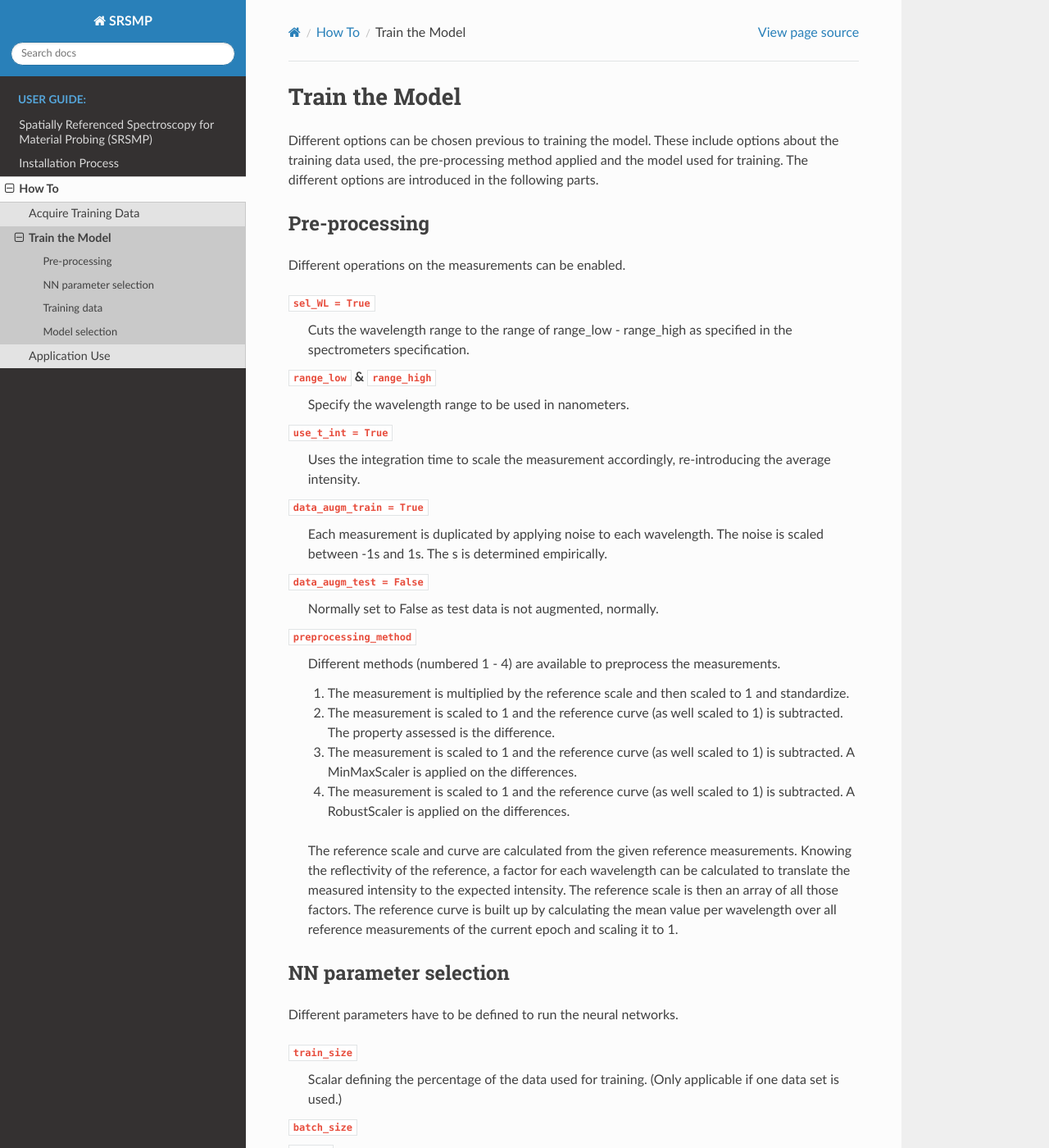
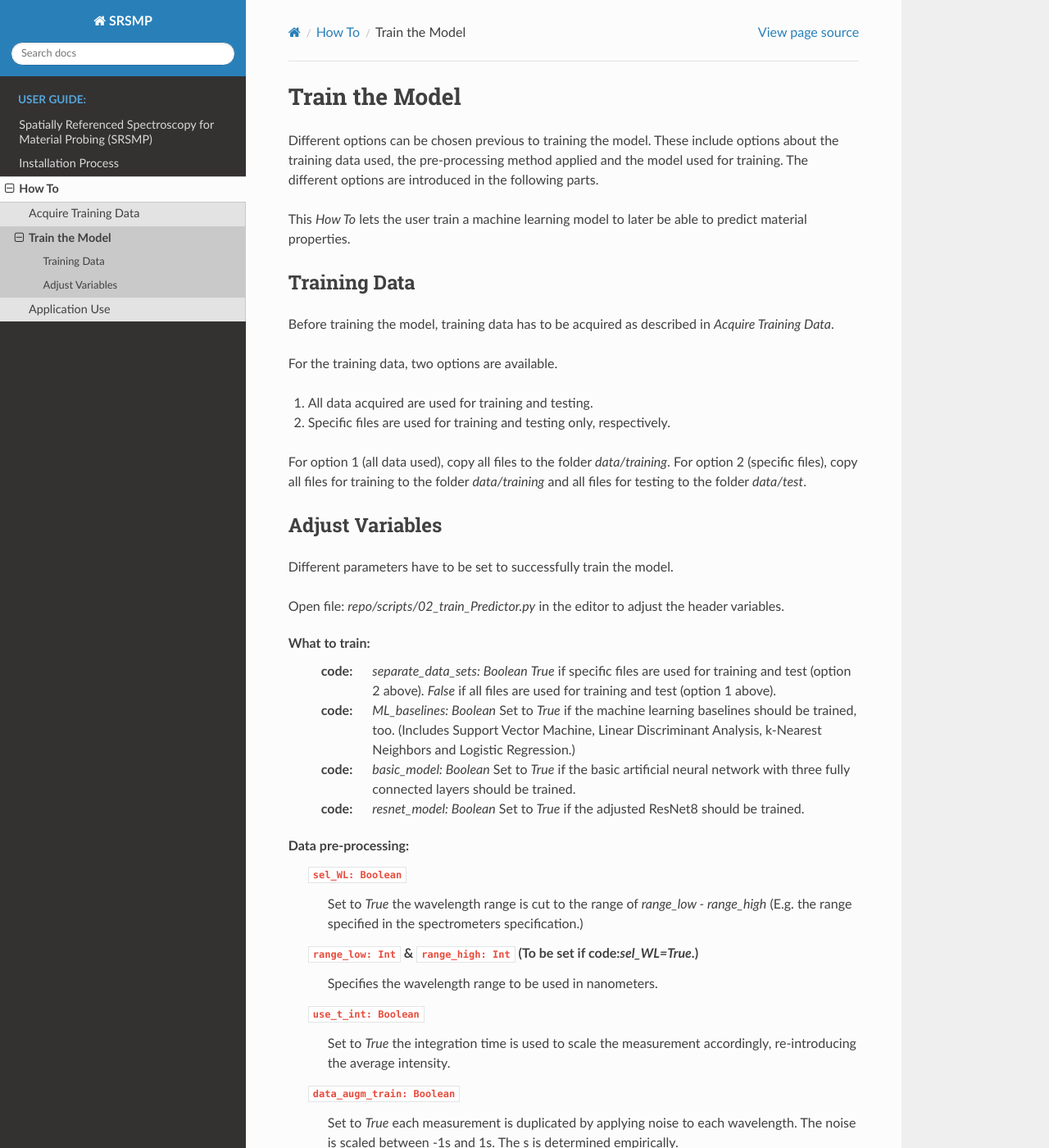
Before and after one commit to NixtonM/srsmp, a Sphinx documentation site: the page built from docs/source/content/httrain.rst, in a window 1280 px wide and 1400 px high. Shown: the whole window at 82% size. Built offline with Sphinx 7.4.7 and the Read the Docs theme 2.0.0, drawn with Linux system fonts in a browser that asks for light colours; some of the changed text lies outside the part shown.

Commit message:
doc Trian reworked

```diff
--- a/docs/source/content/howto.rst
+++ b/docs/source/content/howto.rst
@@ -4,7 +4,7 @@ How To
 The work process is divided into **three** phases which will be described in the following sections.
 For each of these steps a seperate python file can be found in the directory :file:`repo/scripts/`.
 
-Global and project specific variables (**paths**, **prediction classes** etc.) need to configured within
+Global and project specific variables (**paths**, **prediction classes** etc.) need to be configured within
 :file:`repo/scripts/config.ini` before running the scripts.
 
 .. toctree::
--- a/docs/source/content/httrain.rst
+++ b/docs/source/content/httrain.rst
@@ -4,122 +4,87 @@ Different options can be chosen previous to training the model. These include op
 training data used, the pre-processing method applied and the model used for training. The
 different options are introduced in the following parts.
 
-Pre-processing
---------------
-Different operations on the measurements can be enabled.
+This *How To* lets the user train a machine learning model to later be able to predict material
+properties.
 
-:code:`sel_WL = True`
-   Cuts the wavelength range to the range of range_low - range_high as specified in the
-   spectrometers specification.
-:code:`range_low` & :code:`range_high`
-   Specify the wavelength range to be used in nanometers.
-:code:`use_t_int = True`
-   Uses the integration time to scale the measurement accordingly, re-introducing the average
-   intensity.
-:code:`data_augm_train = True`
-   Each measurement is duplicated by applying noise to each wavelength. The noise is scaled
-   between -1s and 1s. The s is determined empirically.
-:code:`data_augm_test = False`
-   Normally set to False as test data is not augmented, normally.
-:code:`preprocessing_method`
-   Different methods (numbered 1 - 4) are available to preprocess the measurements.
-
-   #. The measurement is multiplied by the reference scale and then scaled to 1 and
-      standardize.
-   #. The measurement is scaled to 1 and the reference curve (as well scaled to 1) is
-      subtracted. The property assessed is the difference.
-   #. The measurement is scaled to 1 and the reference curve (as well scaled to 1) is
-      subtracted. A MinMaxScaler is applied on the differences.
-   #. The measurement is scaled to 1 and the reference curve (as well scaled to 1) is
-      subtracted. A RobustScaler is applied on the differences.
-
-   The reference scale and curve are calculated from the given reference measurements. Knowing
-   the reflectivity of the reference, a factor for each wavelength can be calculated to
-   translate the measured intensity to the expected intensity. The reference scale is then an
-   array of all those factors. The reference curve is built up by calculating the mean value per
-   wavelength over all reference measurements of the current epoch and scaling it to 1.
-
-NN parameter selection
-----------------------
-Different parameters have to be defined to run the neural networks.
-
-:code:`train_size`
-   Scalar defining the percentage of the data used for training. (Only applicable if one data
-   set is used.)
-:code:`batch_size`
-   |space|
-:code:`epochs`
-   |space|
-:code:`val_split`
-   Scalar defining the percentage of training data used for validation.
-:code:`dropout_rate`
-   |space|
-:code:`use_callbacks`
-   Whether or not to use callbacks (EarlyStopping, ModelCheckpoint, LearningRateScheduler).
-:code:`num_filters`
-   Scalar defining the number of filters used in the fully connected layers for the ResNet8
-   architecture.
-
-Training data
+Training Data
 -------------
-The files to train the model are built up in a dictionary structure and are saved as .json files.
-They consist of measurement campaigns on the first level. Each campaign consists of a number of
-epochs and a reference. Each epoch holds an array with the wavelengths, an array with the measured
-intensities and a scalar giving the integration time used. The reference itself can again hold
-multiple reference epochs holding the wavelengths, the measured intensities, the integration time
-used and a string specifying the reference used.
+Before training the model, training data has to be acquired as described in *Acquire Training Data*.
 
 For the training data, two options are available.
 
-#. All data is in one file (separate_data_sets = False)
-#. Training and test data are in different files (separate_data_sets = True)
+#. All data acquired are used for training and testing.
+#. Specific files are used for training and testing only, respectively.
 
-For the first option, the parameter separate_data_sets is set to True and the data path to the
-file is given as the varable data_path. The data is then read from the specified file and split
-into a training and test data set using the specified train ratio train_size.
+For option 1 (all data used), copy all files to the folder *data/training*.
+For option 2 (specific files), copy all files for training to the folder *data/training* and all files
+for testing to the folder *data/test*.
 
-The second option reads in the training and test data separately and no split of the data set is
-carried out.
+Adjust Variables
+----------------
+Different parameters have to be set to successfully train the model.
 
-In both options, each measurement is augmented if the option data_augm or data_augm_train is set
-to True. Further, the wavelength range is cut to range_low - range_high and the data is
-pre-processed directly.
+Open file: `repo/scripts/02_train_Predictor.py` in the editor to adjust the header variables.
 
-Model selection
----------------
-Different models can be trained.
+What to train:
+   :code: `separate_data_sets: Boolean`
+      *True* if specific files are used for training and test (option 2 above).
+      *False* if all files are used for training and test (option 1 above).
+   :code: `ML_baselines: Boolean`
+      Set to *True* if the machine learning baselines should be trained, too. (Includes Support Vector
+      Machine, Linear Discriminant Analysis, k-Nearest Neighbors and Logistic Regression.)
+   :code: `basic_model: Boolean`
+      Set to *True* if the basic artificial neural network with three fully connected layers should be
+      trained.
+   :code: `resnet_model: Boolean`
+      Set to *True* if the adjusted ResNet8 should be trained.
 
-#. Simple machine learning models as a baseline (ML_baselines)
-#. A basic neural network (basic_model)
-#. An adjusted ResNet architecture (resnet_model)
+Data pre-processing:
+   :code:`sel_WL: Boolean`
+      Set to *True* the wavelength range is cut to the range of *range_low - range_high* (E.g. the
+      range specified in the spectrometers specification.)
+   :code:`range_low: Int` & :code:`range_high: Int` (To be set if code:`sel_WL=True`.)
+      Specifies the wavelength range to be used in nanometers.
+   :code:`use_t_int: Boolean`
+      Set to *True* the integration time is used to scale the measurement accordingly, re-introducing
+      the average intensity.
+   :code:`data_augm_train: Boolean`
+      Set to *True* each measurement is duplicated by applying noise to each wavelength. The noise is
+      scaled between -1s and 1s. The s is determined empirically.
+   :code:`data_augm_test: Boolean`
+      Normally set to *False* as test data is not augmented. If set to *True* duplicates each measurement
+      in the same fashion as the training data.
+   :code:`preprocessing_method: Int`
+      Different methods (numbered 1 - 4) are available to preprocess the measurements.
 
-The machine learning baselines include Logistic Regression, Linear Discriminant Analysis, Support
-Vector Machine and k-Nearest Neighbors. They suit as a reference and give a hint on how well the
-Neural Networks are expected to perform. No additional parameters have to be set for these models.
-They directly take the preprocessed measurements as input.
+      #. The measurement is multiplied by the reference scale and then scaled to 1 and
+         standardized.
+      #. The measurement is scaled to 1 and the reference curve (as well scaled to 1) is
+         subtracted. The property assessed is the difference.
+      #. The measurement is scaled to 1 and the reference curve (as well scaled to 1) is
+         subtracted. A MinMaxScaler is applied on the differences.
+      #. The measurement is scaled to 1 and the reference curve (as well scaled to 1) is
+         subtracted. A RobustScaler is applied on the differences.
 
-The basic Neural Network consists of a fully connected (or dense) layer with 256 units, a dropout
-layer with a dropout rate specified in dropout_rate and two fully connected layers with 128 and
-64 units, respectively.
+      The reference scale and curve are calculated from the given reference measurements.
 
-In a third approach, a ResNet8 is adjusted by exchanging its convolutional layers with dense layers.
-
-Both neural networks use the ReLU (rectified linear unit) activation function for all fully
-connected layers. The last layer is a fully connected layer with the number of units corresponding
-to the number of classes present. It uses the Sigmoid activation function as the present case is
-a binary classification. If the approach is changed to classify more than two classes, the
-activation has to be changed to Softmax activation function. The model uses binary-crossentropy
-loss and the Adam optimizer with a learning rate schedule which adjusts the learning rate depending
-on the current epoch, starting with a learning rate of 0.003. If the variable use_callbacks is set to
-True, the model uses the following callbacks.
-
-- Early stopping: Monitors the validation loss and stops training if the loss has not improved over the last 75 epochs.
-- Model checkpoint: Evaluates the validation loss and saves the model of the current epoch if it has the lowest validation loss.
-- Learning rate scheduler: Adjusts the learning rate depending on the current epoch starting with a learning rate of 0.003.
-
-If callbacks are used and hence the best model is saved, an .ini file is saved with it for successful
-parameter initialization and usage when predicting.
-After training, two plots with the training and test accuracy and loss, respectively, are saved for visual evaluation.
-
+Neural network:
+   :code:`train_size: Float`
+      Scalar defining the percentage of the data used for training. (Only applicable if option 1
+      is chosen.)
+   :code:`batch_size: Int`
+      |space|
+   :code:`epochs: Int`
+      Specifies the maximum number of epochs the model is trained for.
+   :code:`val_split: Float`
+      Scalar defining the percentage of training data used for validation.
+   :code:`dropout_rate: Float`
+      Scalar defining the percantage of neuronal connections erased.
+   :code:`use_callbacks: Boolean`
+      Whether or not to use callbacks (EarlyStopping, ModelCheckpoint, LearningRateScheduler,
+	  ReduceLROnPlateau).
+   :code:`num_filters: Int`
+      Scalar defining the number of filters used in the fully connected layers for the ResNet8
+      architecture.
 
 .. |space| unicode:: U+0020
```
Also changed, not shown: docs/source/content/htextra.rst (added, +62 -0 lines).
